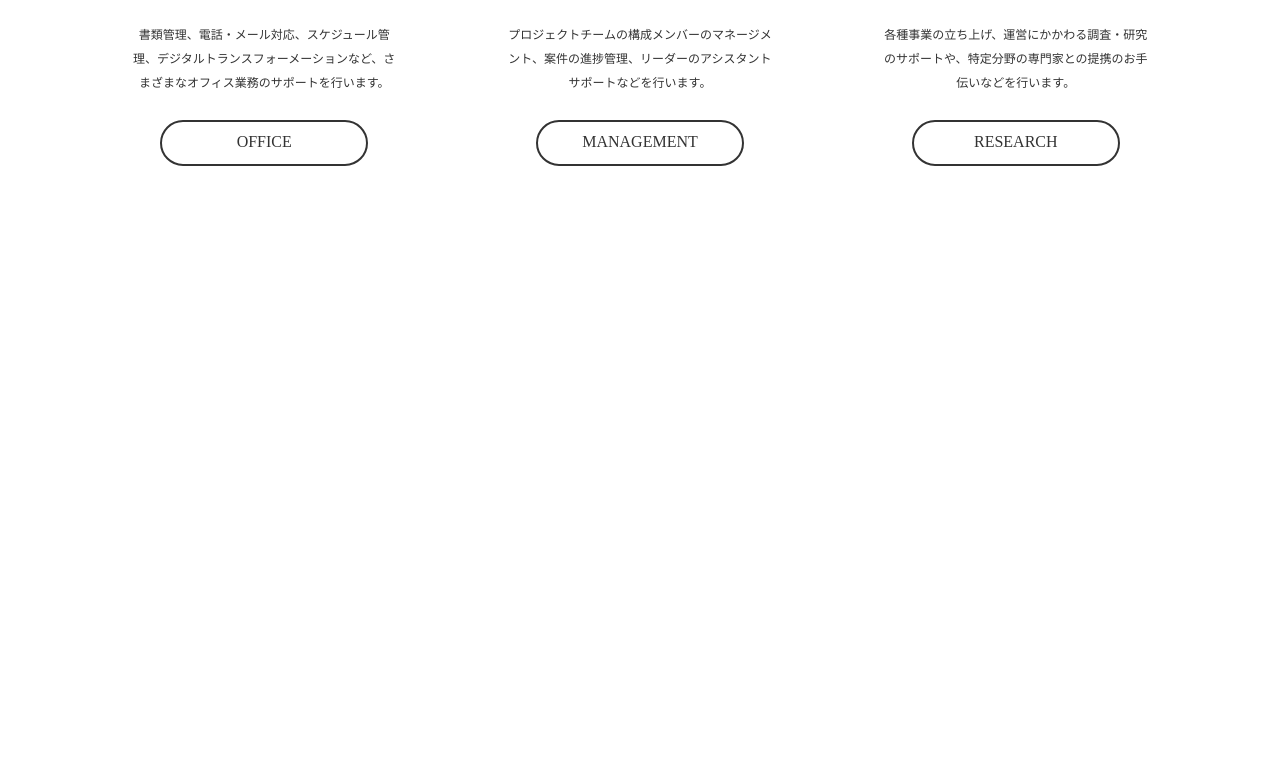
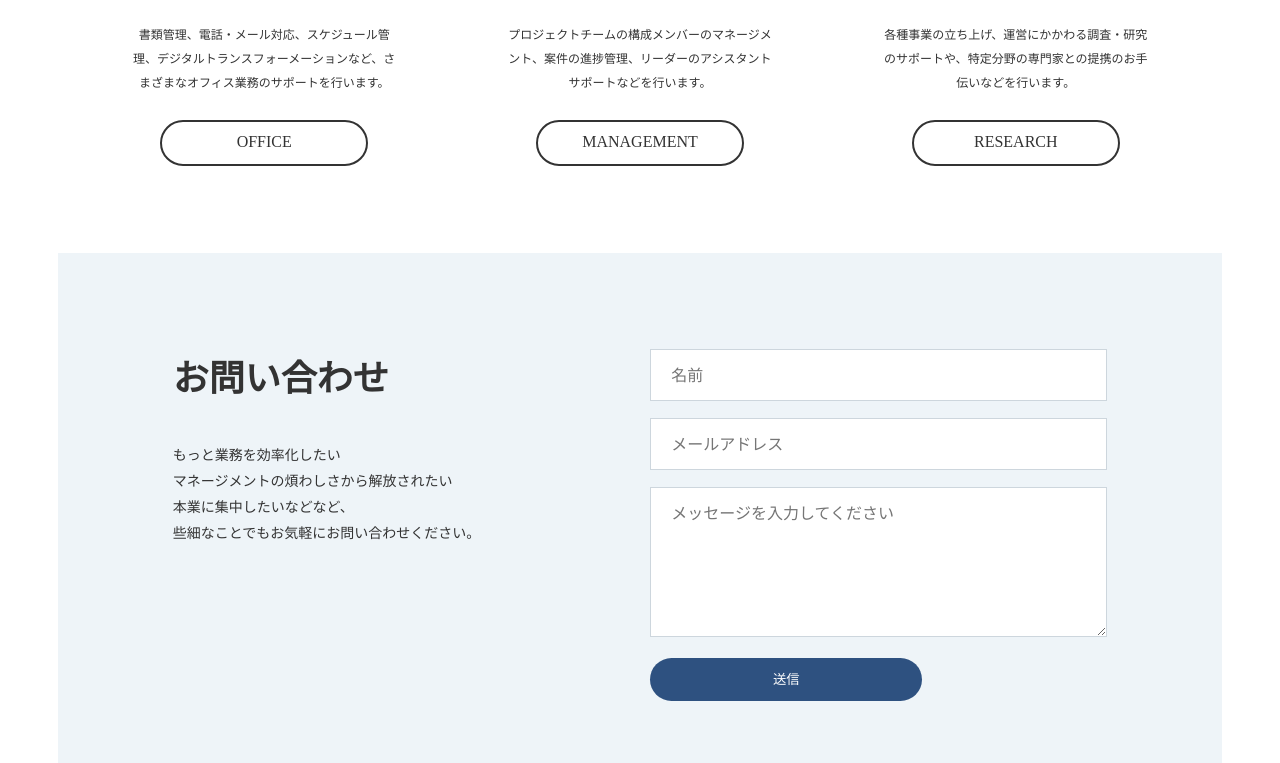
Before and after one commit to vlsk3104/coding, a plain HTML site: page practice01/index.html in a window 1280 px wide. Shown: the part 1953-2716 px from the top of the page. Before the commit the page ends 2206 px from the top, so only its background shows below. Drawn offline with Linux system fonts and the light colour scheme.

Commit message:
feat: contact

```diff
--- a/practice01/index.html
+++ b/practice01/index.html
@@ -70,5 +70,41 @@
       </div>
     </div>
   </section>
+  <section class="contact">
+    <div class="container">
+      <div class="text">
+        <h2>お問い合わせ</h2>
+        <p>
+          もっと業務を効率化したい<br>
+          マネージメントの煩わしさから解放されたい<br>
+          本業に集中したいなどなど、<br>
+          些細なことでもお気軽にお問い合わせください。
+        </p>
+      </div>
+      <form class="form">
+        <p>
+          <label>
+            <span class="sr-only">名前</span>
+            <input type="text" name="name" placeholder="名前">
+          </label>
+        </p>
+        <p>
+          <label>
+            <span class="sr-only">メールアドレス</span>
+            <input type="email" name="email" placeholder="メールアドレス">
+          </label>
+        </p>
+        <p>
+          <label>
+            <span class="sr-only">メッセージ</span>
+            <textarea name="msg" placeholder="メッセージを入力してください"></textarea>
+          </label>
+        </p>
+        <p>
+          <input type="submit" value="送信" class="btn">
+        </p>
+      </form>
+    </div>
+  </section>
 </body>
 </html>
--- a/practice01/style.css
+++ b/practice01/style.css
@@ -320,3 +320,95 @@ a:hover {
   border-radius: 24px;
   color:
 }
+
+/* お問い合わせ */
+.contact {
+  padding: 62px 0;
+  background-color: #EEF4F8;
+  color: #333333;
+}
+
+.contact h2 {
+  margin-bottom: 42px;
+  font-size: 24px;
+}
+
+.contact h2 + p {
+  font-size: 12px;
+  line-height: 2.17;
+}
+
+@media (min-width: 900px) {
+  .contact {
+    padding: 0;
+    background: none;
+  }
+  .contact .container {
+    display: flex;
+    justify-content: space-between;
+    padding: 96px 9% 62px;
+    box-sizing: border-box;
+    background-color: #EEF4F8;
+  }
+  .contact .text {
+    flex: 0 0 auto;
+  }
+  .contact .form {
+    flex: 1 1 auto;
+    max-width: 457px;
+    margin-left: 1em;
+    margin-top: 0;
+  }
+  .contact h2 {
+    font-size: 36px;
+  }
+  .contact h2 + p {
+    font-size: 14px;
+    line-height: 1.86;
+  }
+}
+
+/* お問い合わせ：フォーム */
+.form {
+  margin-top: 46px;
+}
+
+.form input[type="text"],
+.form input[type="email"],
+.form textarea {
+  width: 100%;
+  margin-bottom: 17px;
+  padding: 12px 20px 14px;
+  border: solid 1px #CDD6DD;
+  box-sizing: border-box;
+  border-radius: 0;
+  -webkit-appearance: none;
+  color: #333333;
+  font-family: 'Noto Sans JP', sans-self;
+  font-size: 16px;
+}
+
+.form textarea {
+  height: 150px;
+}
+
+.form::placeholder {
+  color: #CDD6DD;
+  opacity: 1;
+}
+
+.form .btn {
+  width: 100%;
+  margin: 0;
+  border: none;
+  background-color: #2E5180;
+  color: #ffffff;
+  cursor: pointer;
+  -webkit-appearance: none;
+}
+
+@media (min-width: 900px) {
+  .form .btn {
+    width: 272px;
+  }
+}
```
